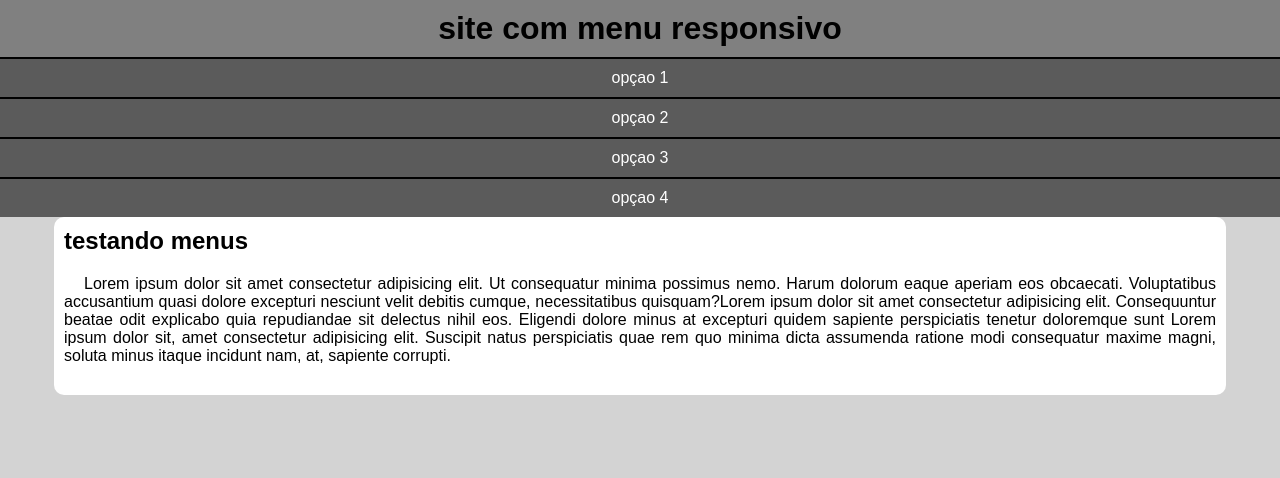
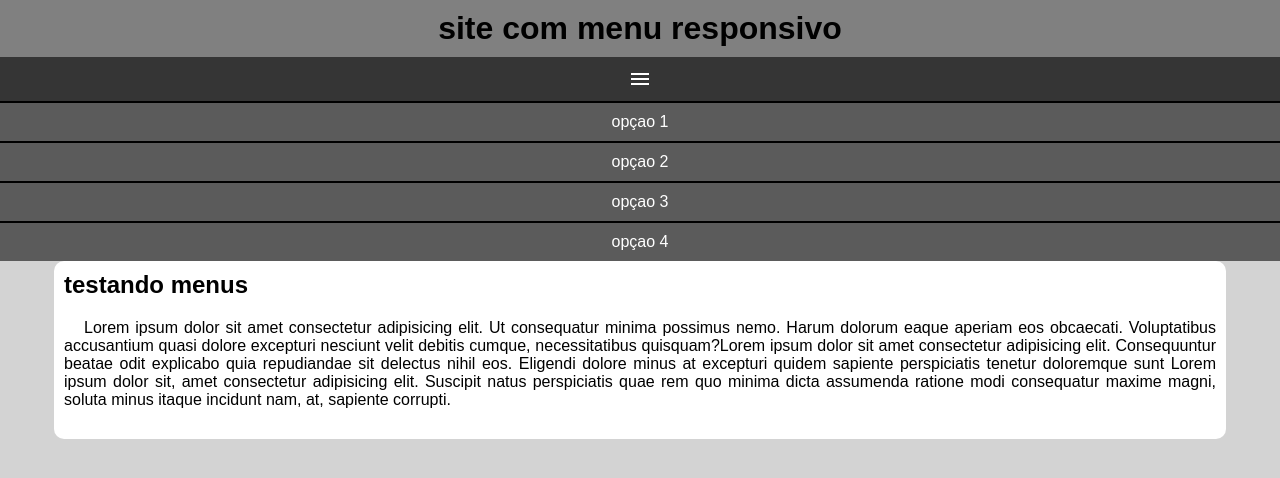
Before and after one commit to ernanipedroso/html-css, a plain HTML site: page exercicios/ex026/mq005/menu.html in a window 1280 px wide. Drawn offline with nearby package versions, Linux system fonts and the light colour scheme.

Commit message:
exe026.mediaquery

```diff
--- a/exercicios/ex026/mq005/menu.html
+++ b/exercicios/ex026/mq005/menu.html
@@ -3,13 +3,17 @@
 <head>
     <meta charset="UTF-8">
     <meta name="viewport" content="width=device-width, initial-scale=1.0">
-    <title>menu respondivo</title>
+    <title>menu responsivo</title>
+    <link href="https://fonts.googleapis.com/css2?family=Material+Symbols+Outlined"rel="stylesheet" />
     <link rel="stylesheet" href="style.css">
+
 </head>
 <body>
     <header>
         <h1> site com menu responsivo</h1>
-        <menu>
+        <span id="burguer"class="material-symbols-outlined" onclick="clickMenu()" >menu</span>
+
+        <menu id="itens">
             <ul>
                 <li><a href="#">opçao 1</a></li>
                 <li><a href="#">opçao 2</a></li>
@@ -26,6 +30,17 @@
 
         </article>
     </main>
+    <script>
+        function clickMenu() {
+            if (itens.style.display == 'block') {
+                itens.style.display = 'none'
+            } else {
+                itens.style.display = 'block'
+            }
+
+        }
+
+    </script>
 
 </body>
 </html>
--- a/exercicios/ex026/mq005/style.css
+++ b/exercicios/ex026/mq005/style.css
@@ -17,6 +17,21 @@ header > h1{
     padding: 10px;
     text-align: center;
 }
+
+span#burguer {
+    background-color: rgb(53, 53, 53);
+    color: white;
+    display: block;
+    text-align: center;
+    padding: 10px;
+    cursor: pointer;
+
+}
+span#burguer:hover {
+    background-color: white;
+    color: black;
+}
+
 menu{
     display: block;
 }
```
